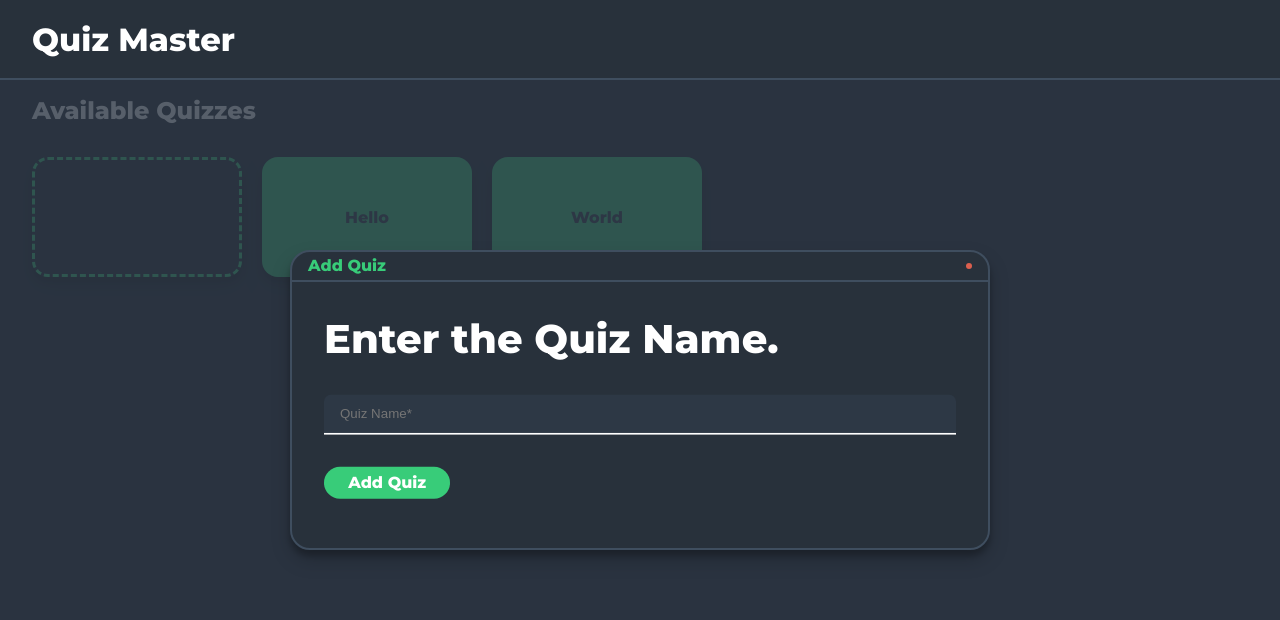
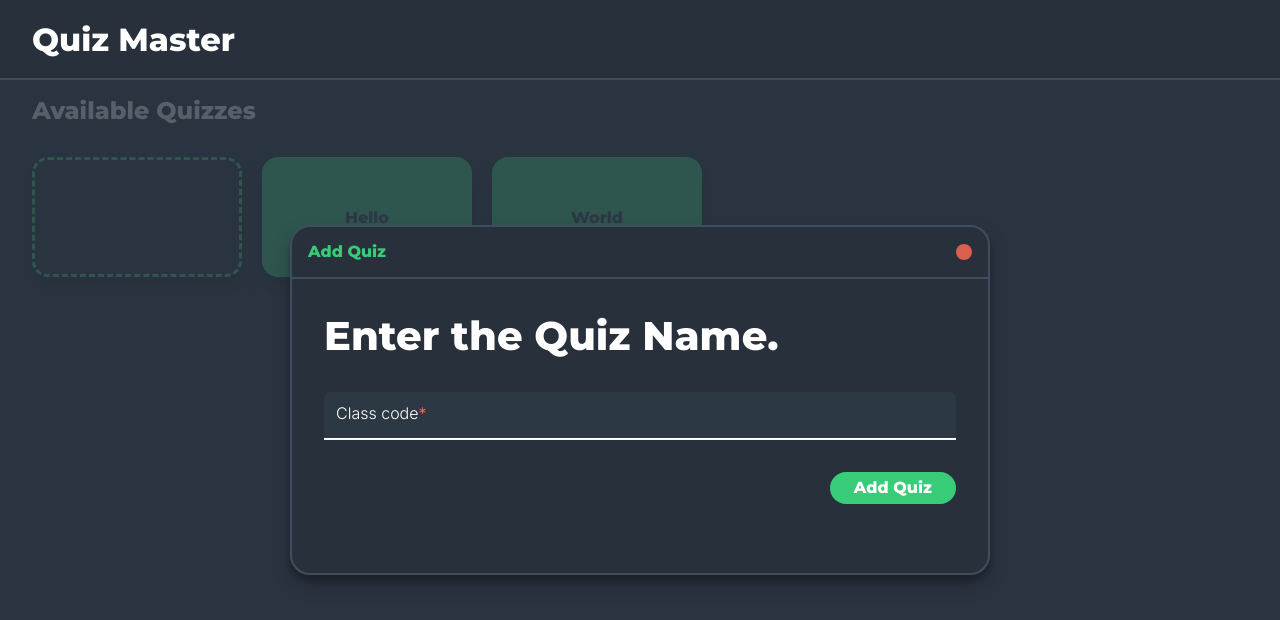
Before and after one commit to MrY30/quiz-master, a plain HTML site: page main.html in a window 1280 px wide. Drawn offline with Linux system fonts and the light colour scheme.

Commit message:
Added the add-quiz-modal

```diff
--- a/main.html
+++ b/main.html
@@ -8,6 +8,7 @@
 
 	<!-- CSS FILES -->
     <link rel="stylesheet" href="/styles/main.css">
+	<link rel="stylesheet" href="/styles/add-quiz-modal.css">
 	<link href='https://cdn.boxicons.com/fonts/basic/boxicons.min.css' rel='stylesheet'>
 
 	<!-- FONTS -->
@@ -45,8 +46,11 @@
 			<div class="modal-content">
 				<div class="add-quiz">
 					<div class="add-quiz-text">Enter the Quiz Name.</div>
-					<input id="quiz-input" class="inter" type="text" placeholder="Quiz Name*">
-					<div class="add-quiz-button">Add Quiz</div>
+					<div class="quiz-name-input">
+						<input type="text" id="quiz-input" required/>
+						<div class="placeholder inter-font">Class code<span>*</span></div>
+					</div>
+					<div class="quiz-bottom"><div class="add-quiz-button">Add Quiz</div></div>
 				</div>
 				<div class="start-quiz hidden">World</div>
 			</div>
--- /dev/null
+++ b/styles/add-quiz-modal.css
@@ -0,0 +1,99 @@
+/* ADD QUIZ MODAL */
+.add-quiz{
+    position: absolute;
+    top: 50%;
+    left: 50%;
+
+    width: 100%;
+    height: 100%;
+    translate: -50% -50%;
+    border-radius: 0 0 20px 20px;
+
+    padding: 2rem;
+    display: flex;
+    flex-direction: column;
+    row-gap: 2rem;
+}
+.add-quiz-text{
+    font-size: 2.5rem;
+}
+
+/* MODAL BUTTON */
+.quiz-bottom{
+    width: 100%;
+    height: 4vh;
+    display: flex;
+    justify-content: flex-end;
+    align-items: center;
+}
+.add-quiz-button{
+    width: 20%;
+    height: 4vh;
+    background: var(--card-color);
+    color: var(--font-color-dark);
+    border-radius: 30px;
+    font-weight: 800;
+    display: flex;
+    justify-content: center;
+    align-items: center;
+    font-size: 1rem;
+    cursor: pointer;
+}
+
+.quiz-name-input {
+    height: 6vh;
+    border-radius: 7px 7px 0 0;
+    border-bottom: 2px solid var(--font-color);
+    background: var(--font-color-light);
+
+    position: relative;
+    padding-top: 20px;
+}
+
+.quiz-name-input #quiz-input {
+    position: absolute;
+    top: 0;
+    left: 0;
+
+    border: none;
+    -webkit-appearance: none;
+    -ms-appearance: none;
+    -moz-appearance: none;
+    appearance: none;
+
+    background: transparent;
+    width: 100%;
+    padding: 0 12px;
+    padding-top: 1.5rem;
+    font-weight: 300;
+    outline: none;
+    font-size: 1.2rem;
+    z-index: 2;
+
+    color: var(--font-color);
+}
+
+.quiz-name-input .placeholder {
+    position: absolute;
+    top: calc(50% - 2px);
+    left: 12px;
+
+    font-size: 1rem;
+    font-weight: 300;
+
+    color: var(--font-color);
+    transform: translateY(-50%);
+    /* padding: 0 1rem; */
+    z-index: 1;
+    transition: top 0.3s ease, font-size 0.3s ease, color 0.3s ease;
+}
+
+.quiz-name-input input:valid + .placeholder,
+.quiz-name-input input:focus + .placeholder{
+    top: 15px;
+    font-size: 12px;
+}
+
+.quiz-name-input .placeholder span {
+    color: var(--close-hover);
+}
--- a/styles/main.css
+++ b/styles/main.css
@@ -150,7 +150,7 @@ body{
     background: var(--card-hover);
 }
 
-/* QUIZ MODAL */
+/* MODAL */
 .transparent-bg{
     position: fixed;
     top:10vh;
@@ -168,7 +168,7 @@ body{
     translate: -50% -50%;
 
     width: 700px;
-    height: 300px;
+    height: 350px;
     z-index: 2;
 
     background: var(--header-color);
@@ -178,7 +178,7 @@ body{
 }
 .modal-header{
     width: 100%;
-    height: 10%;
+    height: 15%;
     border-bottom: var(--header-border) 2px solid;
 
     display: flex;
@@ -193,7 +193,7 @@ body{
     background: var(--close-button-color);
     color: var(--font-color-dark);
     border-radius: 50%;
-    padding: 0.2rem;
+    padding: 0.5rem;
 }
 .modal-close-button:hover{
     background: var(--close-hover);
@@ -201,51 +201,8 @@ body{
 }
 .modal-content{
     width: 100%;
-    height: 90%;
+    height: 85%;
     position: relative;
-    /* border: 1px solid red; */
-}
-
-/* ADD QUIZ MODAL */
-.add-quiz{
-    position: absolute;
-    top: 50%;
-    left: 50%;
-
-    width: 100%;
-    height: 100%;
-    translate: -50% -50%;
-    border-radius: 0 0 20px 20px;
-
-    padding: 2rem;
-    display: flex;
-    flex-direction: column;
-    row-gap: 2rem;
-}
-.add-quiz-text{
-    font-size: 2.5rem;
-}
-/* MODAL INPUT */
-#quiz-input{
-    height: 5vh;
-    border-radius: 7px 7px 0 0;
-    border: none;
-    border-bottom: 2px solid var(--font-color);
-    padding: 1rem;
-    background: var(--font-color-light);
-}
-/* MODAL BUTTON */
-.add-quiz-button{
-    width: 20%;
-    height: 4vh;
-    background: var(--card-color);
-    color: var(--font-color-dark);
-    border-radius: 30px;
-    font-weight: 800;
-    display: flex;
-    justify-content: center;
-    align-items: center;
-    font-size: 1rem;
 }
 
 /* START QUIZ MODAL */
```
